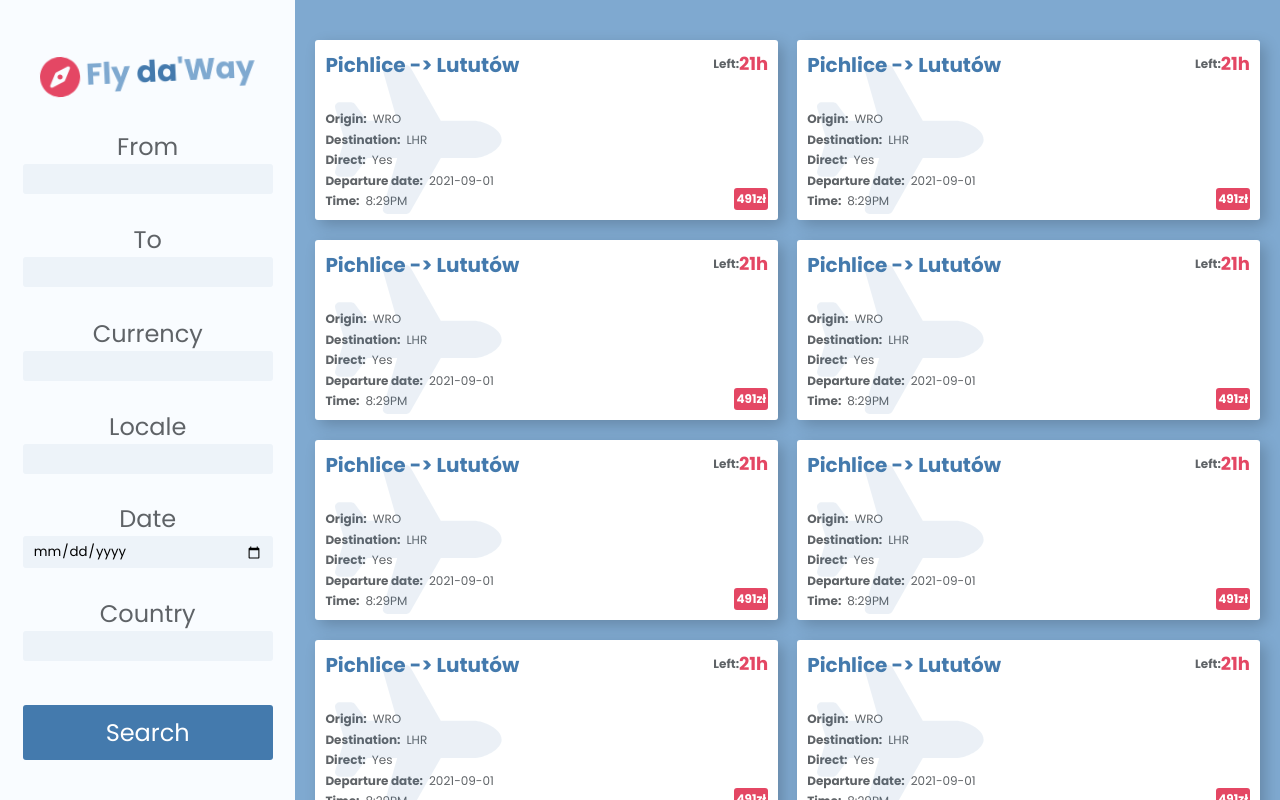
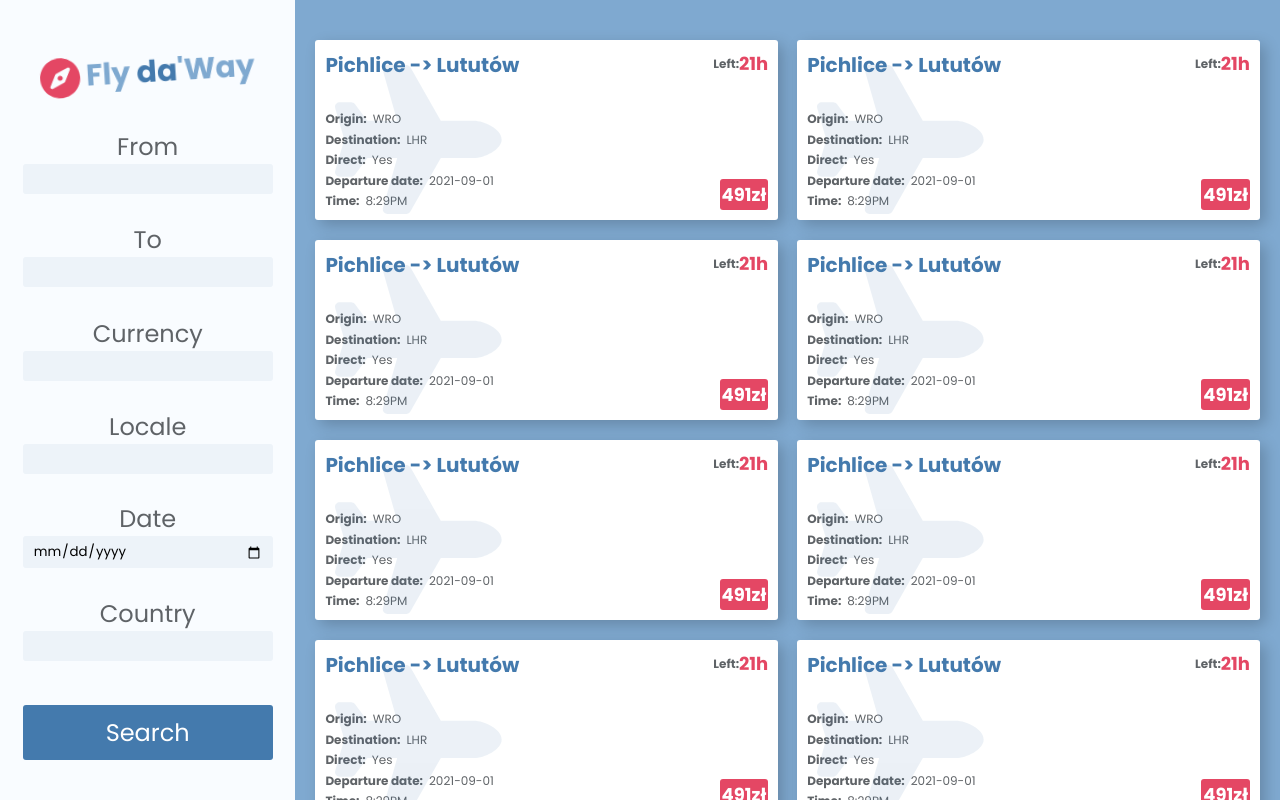
Before and after one commit to Bartholomeas/Fly-da-Way, a React (Create React App) app: page / in a window 1280 px wide. Shown: the top 800 px of the page. Built offline with nearby package versions, Linux system fonts and the light colour scheme; no server answers.

Commit message:
starting with logic of the app and api

```diff
--- a/src/assets/GlobalStyle.js
+++ b/src/assets/GlobalStyle.js
@@ -20,7 +20,6 @@ html {
 body {
     margin: 0;
     padding: 0;
-    overflow-x: hidden;
     font-size: 1.6rem;
 
 }
--- a/src/components/molecules/FlyCard/FlyCard.styles.js
+++ b/src/components/molecules/FlyCard/FlyCard.styles.js
@@ -81,6 +81,10 @@ export const PriceTag = styled.span`
   font-size: ${({ theme }) => theme.fontSize.s};
   background-color: ${({ theme }) => theme.colors.ctaColor};
   font-weight: bold;
+
+  @media only screen and (${breakpoints.device.m}) {
+    font-size: ${({ theme }) => theme.fontSize.m};
+  }
 `;
 
 export const Plane = styled.svg`
--- a/src/components/organisms/InputSection/InputSection.js
+++ b/src/components/organisms/InputSection/InputSection.js
@@ -10,8 +10,8 @@ const InputSection = () => {
     <InputWrapper>
       <Logo />
       <FormWrapper>
-        {labels.map((label) => (
-          <FormField label={label} id={label}></FormField>
+        {labels.map((label, id) => (
+          <FormField key={id} label={label} id={label}></FormField>
         ))}
       </FormWrapper>
       <Button>Search</Button>
--- a/src/components/organisms/InputSection/InputSection.styles.js
+++ b/src/components/organisms/InputSection/InputSection.styles.js
@@ -3,6 +3,7 @@ import breakpoints from 'assets/breakpoints';
 
 export const InputWrapper = styled.div`
   display: flex;
+  align-self: flex-start;
   flex-direction: column;
   justify-content: space-around;
   align-items: center;
@@ -10,11 +11,11 @@ export const InputWrapper = styled.div`
   width: 100%;
   padding: 2rem 0;
   background-color: ${({ theme }) => theme.colors.baseLight};
-  /* overflow-y: hidden; */
+  overflow-y: hidden;
 
   @media only screen and (${breakpoints.device.m}) {
     width: 30%;
-    /* height: 100%; */
+    height: 100vh;
   }
 `;
 
@@ -23,5 +24,4 @@ export const FormWrapper = styled.div`
   flex-direction: column;
   justify-content: space-around;
   height: 90%;
-  box-flex-group: skyblue;
 `;
--- a/src/components/organisms/ResultSection/ResultSection.styles.js
+++ b/src/components/organisms/ResultSection/ResultSection.styles.js
@@ -3,16 +3,18 @@ import breakpoints from 'assets/breakpoints';
 
 export const ResultWrapper = styled.div`
   display: flex;
+  flex-direction: column;
   justify-content: space-between;
+  align-items: center;
   flex-wrap: wrap;
-  align-items: center;
   width: 100%;
+  height: auto;
   padding: 4rem 2rem;
   background-color: ${({ theme }) => theme.colors.baseBlue};
   overflow-y: scroll;
 
   @media only screen and (${breakpoints.device.m}) {
-    /* width: 70%; */
+    flex-direction: row;
     column-count: 2;
   }
 `;
--- a/src/views/App.styles.js
+++ b/src/views/App.styles.js
@@ -8,12 +8,12 @@ export const Wrapper = styled.div`
   align-items: center;
   width: 100%;
   /* min-height: 100vh; */
-  height: 3000px;
+  /* height: 3000px; */
   margin: 0;
-  overflow-y: scroll;
+  overflow-y: hidden;
 
   @media only screen and (${breakpoints.device.m}) {
     flex-direction: row;
-    height: 100vh;
+    /* height: 100vh; */
   } ;
 `;
```
Also changed, not shown: 1 other file (tests, documents, lock files or other folders).
